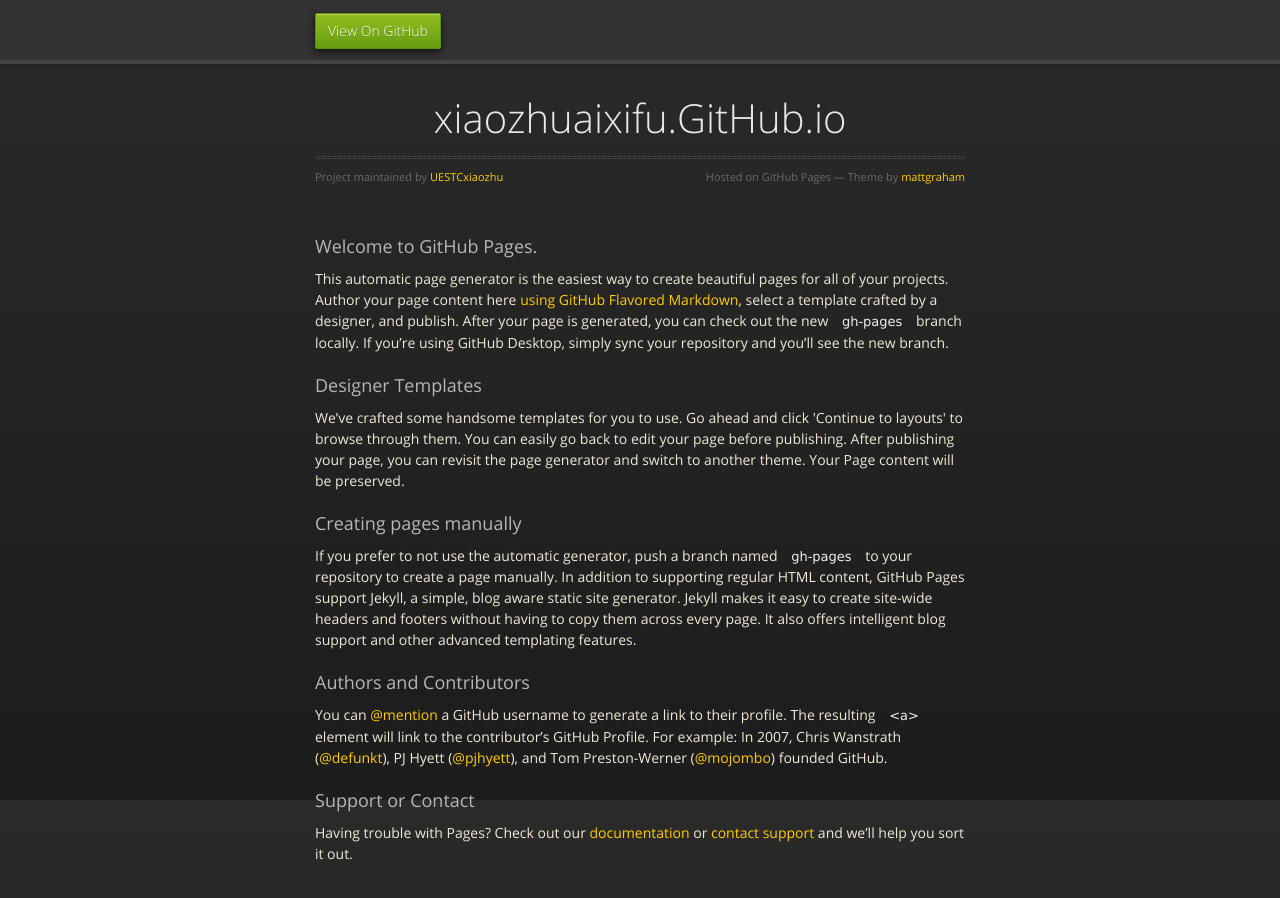
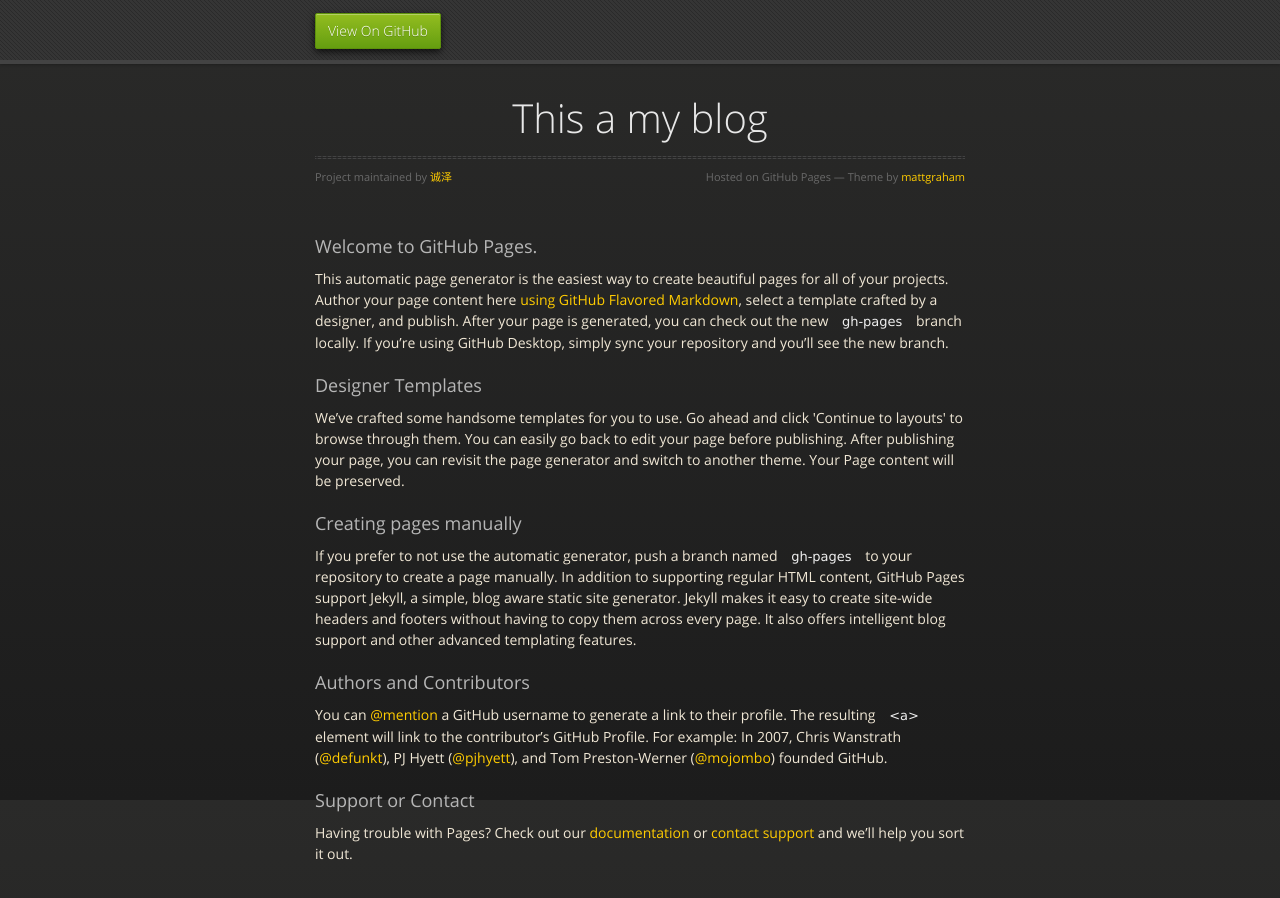
Before and after one commit to UESTCxiaozhu/UESTCxiaozhu.github.io, a plain HTML site: page index.html in a window 1280 px wide. Drawn offline with nearby package versions, Linux system fonts and the light colour scheme.

Commit message:
first try

```diff
--- a/index.html
+++ b/index.html
@@ -17,6 +17,7 @@
     <meta name="viewport" content="width=device-width, initial-scale=1, user-scalable=no">
 
   </head>
+
   <body>
       <div id="header">
         <nav>
@@ -28,10 +29,10 @@
 
       <section>
         <div id="title">
-          <h1>xiaozhuaixifu.GitHub.io</h1>
+          <h1>This a my blog</h1>
           <p></p>
           <hr>
-          <span class="credits left">Project maintained by <a href="https://github.com/UESTCxiaozhu">UESTCxiaozhu</a></span>
+          <span class="credits left">Project maintained by <a href="https://github.com/UESTCxiaozhu">诚泽</a></span>
           <span class="credits right">Hosted on GitHub Pages &mdash; Theme by <a href="https://twitter.com/michigangraham">mattgraham</a></span>
         </div>
 
```
